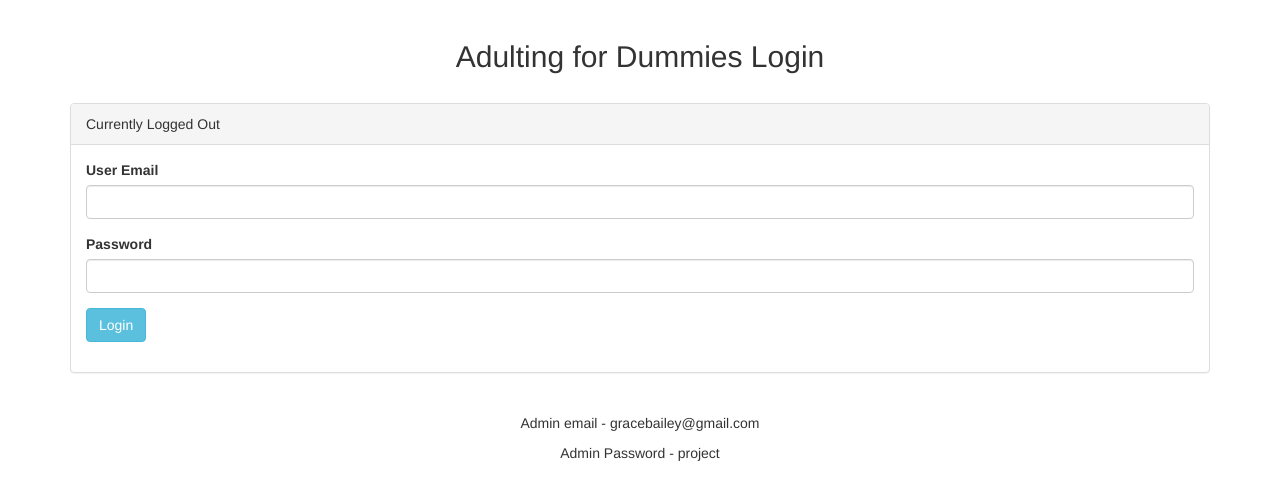
After one commit to baileyga/project2, a PHP site: page /php/signup.php in a window 1280 px wide. The commit adds this page. Shown: the top 500 px of the page. Run offline with PHP 8.4, Linux system fonts and the light colour scheme; some libraries are stand-ins or nearby versions.

Commit message:
php updates

```diff
--- a/php/index.php
+++ b/php/index.php
@@ -21,6 +21,9 @@ if(!isset($_COOKIE["type"]))
    <h2 align="center">Adulting for Dummies Login</h2>
    <br />
    <div align="right">
+    <a href= "index.html">Home</a>
+   </div>
+   <div align="right">
     <a href="logout.php">Logout</a>
    </div>
    <div align="right">
--- /dev/null
+++ b/php/signup.php
@@ -0,0 +1,96 @@
+<?php
+//login.php
+
+include("database_connection.php");
+
+if(isset($_COOKIE["type"]))
+{
+ header("location:index.php");
+}
+
+$message = '';
+
+if(isset($_POST["login"]))
+{
+ if(empty($_POST["user_email"]) || empty($_POST["user_password"]))
+ {
+  $message = "<div class='alert alert-danger'>Both Fields are required</div>";
+ }
+ else
+ {
+  $query = "
+  SELECT * FROM user_details
+  WHERE user_email = :user_email
+  ";
+  $statement = $connect->prepare($query);
+  $statement->execute(
+   array(
+    'user_email' => $_POST["user_email"]
+   )
+  );
+  $count = $statement->rowCount();
+  if($count > 0)
+  {
+   $result = $statement->fetchAll();
+   foreach($result as $row)
+   {
+    if(password_verify($_POST["user_password"], $row["user_password"]))
+    {
+     setcookie("type", $row["user_type"], time()+3600);
+     header("location:index.php");
+    }
+    else
+    {
+     $message = '<div class="alert alert-danger">Wrong Password</div>';
+    }
+   }
+  }
+  else
+  {
+   $message = "<div class='alert alert-danger'>Wrong Email Address</div>";
+  }
+ }
+}
+
+
+?>
+
+<!DOCTYPE html>
+<html>
+ <head>
+  <title>How to create PHP Login Script using Cookies</title>
+  <script src="https://ajax.googleapis.com/ajax/libs/jquery/3.1.0/jquery.min.js"></script>
+  <link rel="stylesheet" href="https://maxcdn.bootstrapcdn.com/bootstrap/3.3.6/css/bootstrap.min.css" />
+  <script src="https://maxcdn.bootstrapcdn.com/bootstrap/3.3.7/js/bootstrap.min.js"></script>
+ </head>
+    <body>
+    <br />
+    <div class="container">
+    <h2 align="center">Adulting for Dummies Login</h2>
+    <br />
+    <div class="panel panel-default">
+
+        <div class="panel-heading">Currently Logged Out</div>
+        <div class="panel-body">
+        <span><?php echo $message; ?></span>
+        <form method="post">
+        <div class="form-group">
+        <label>User Email</label>
+        <input type="text" name="user_email" id="user_email" class="form-control" />
+        </div>
+        <div class="form-group">
+        <label>Password</label>
+        <input type="password" name="user_password" id="user_password" class="form-control" />
+        </div>
+        <div class="form-group">
+        <input type="submit" name="login" id="login" class="btn btn-info" value="Login" />
+        </div>
+        </form>
+        </div>
+    </div>
+    <br />
+    </div>
+    <p align = "center">Admin email - gracebailey@gmail.com</p>
+    <p align = "center">Admin Password - project</p>
+ </body>
+</html>
```
Also changed, not shown: php/reset.php (+7 -0 lines).
